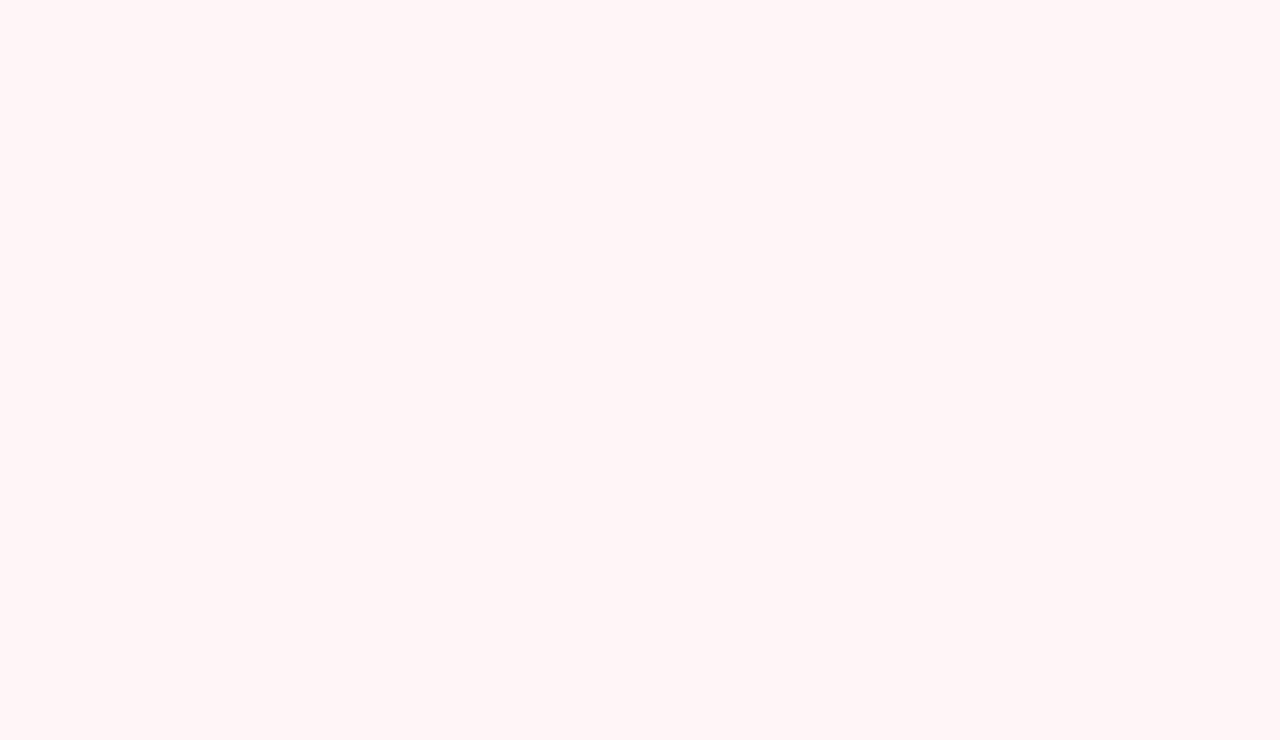
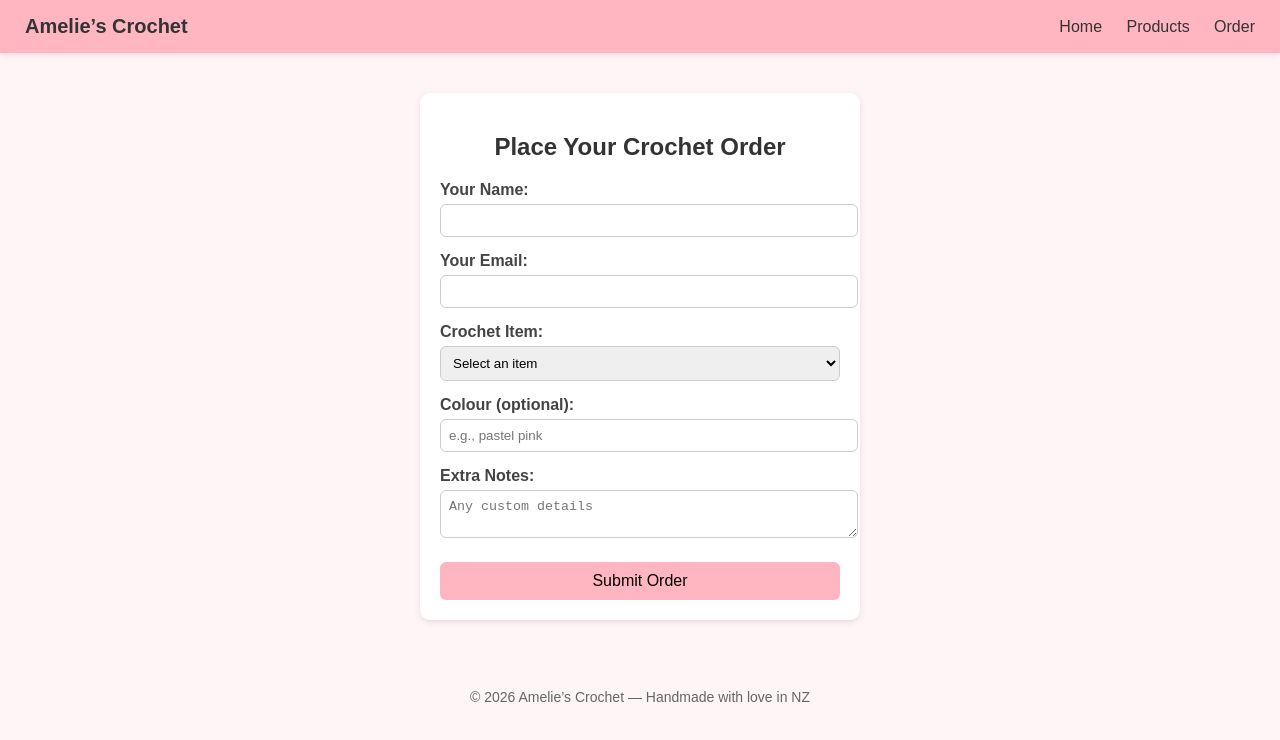
Before and after one commit to ameliegraves7-stack/Amelie_Crochet.github.io, a plain HTML site: page order.html in a window 1280 px wide. Drawn offline with Linux system fonts and the light colour scheme.

Commit message:
Update order.html

```diff
--- a/order.html
+++ b/order.html
@@ -58,3 +58,99 @@
     .order-form button:hover {
       background: #ffa3b0;
     }
+
+    /* Header */
+    .navbar {
+      display: flex;
+      justify-content: space-between;
+      align-items: center;
+      padding: 15px 25px;
+      background: #ffb6c1;
+      box-shadow: 0 2px 6px rgba(0,0,0,0.1);
+    }
+
+    .nav-logo {
+      font-size: 20px;
+      font-weight: bold;
+      color: #333;
+      text-decoration: none;
+    }
+
+    .nav-links a {
+      margin-left: 20px;
+      text-decoration: none;
+      color: #333;
+      font-size: 16px;
+    }
+
+    .nav-links a:hover {
+      color: #000;
+    }
+
+    /* Footer */
+    footer {
+      text-align: center;
+      padding: 15px;
+      margin-top: 40px;
+      background: #fff5f7;
+      color: #666;
+      font-size: 14px;
+    }
+  </style>
+</head>
+
+<body>
+
+  <!-- HEADER -->
+  <header>
+    <nav class="navbar">
+      <a href="index.html" class="nav-logo">Amelie’s Crochet</a>
+      <div class="nav-links">
+        <a href="index.html">Home</a>
+        <a href="products.html">Products</a>
+        <a href="order.html">Order</a>
+      </div>
+    </nav>
+  </header>
+
+  <!-- ORDER FORM -->
+  <form action="https://formspree.io/f/xzdljnen" method="POST" class="order-form">
+    <h2>Place Your Crochet Order</h2>
+
+    <label>Your Name:
+      <input type="text" name="name" required>
+    </label>
+
+    <label>Your Email:
+      <input type="email" name="email" required>
+    </label>
+
+    <label>Crochet Item:
+      <select name="item" required>
+        <option value="">Select an item</option>
+        <option value="plushie">Plushie</option>
+        <option value="keychain">Keychain</option>
+        <option value="scrunchie">Scrunchie</option>
+        <option value="bag">Bag</option>
+        <option value="custom">Custom Request</option>
+      </select>
+    </label>
+
+    <label>Colour (optional):
+      <input type="text" name="colour" placeholder="e.g., pastel pink">
+    </label>
+
+    <label>Extra Notes:
+      <textarea name="notes" placeholder="Any custom details"></textarea>
+    </label>
+
+    <button type="submit">Submit Order</button>
+  </form>
+
+  <!-- FOOTER -->
+  <footer>
+    <p>© 2026 Amelie’s Crochet — Handmade with love in NZ</p>
+  </footer>
+
+</body>
+</html>
```
